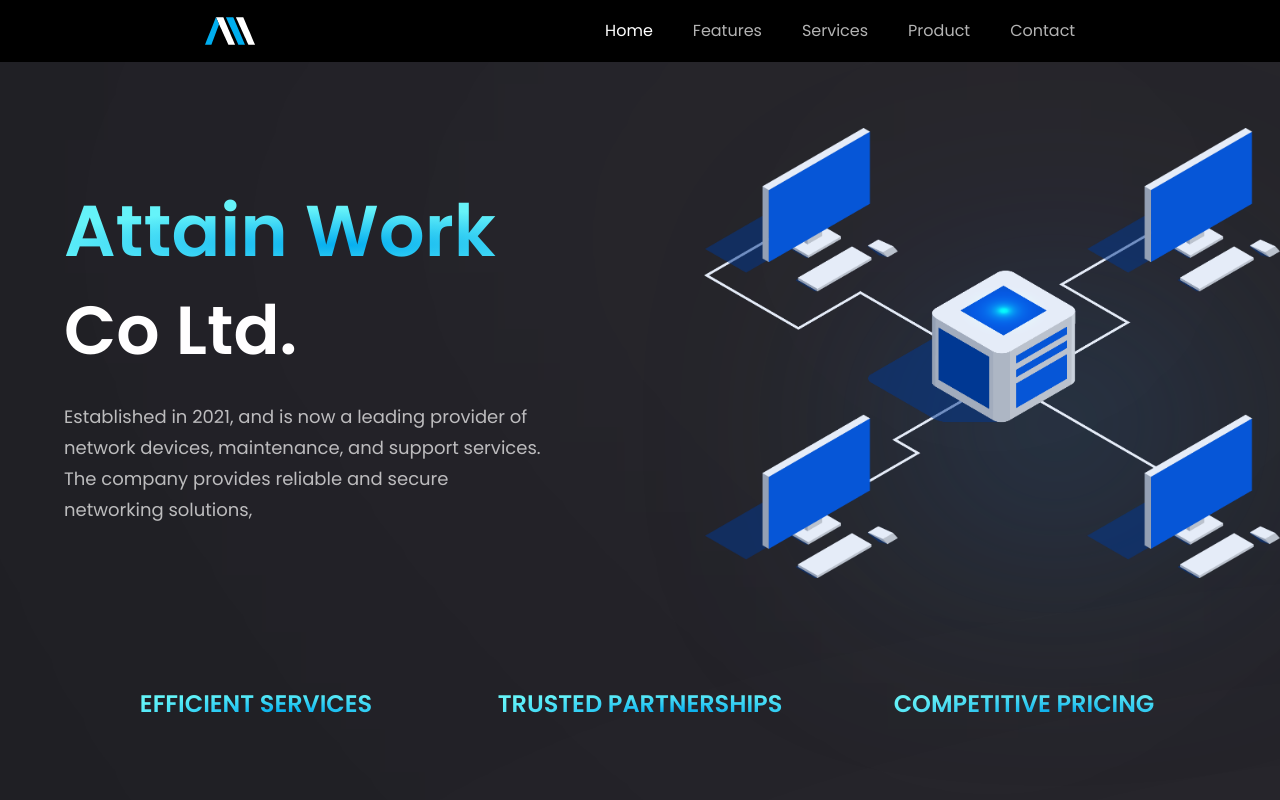
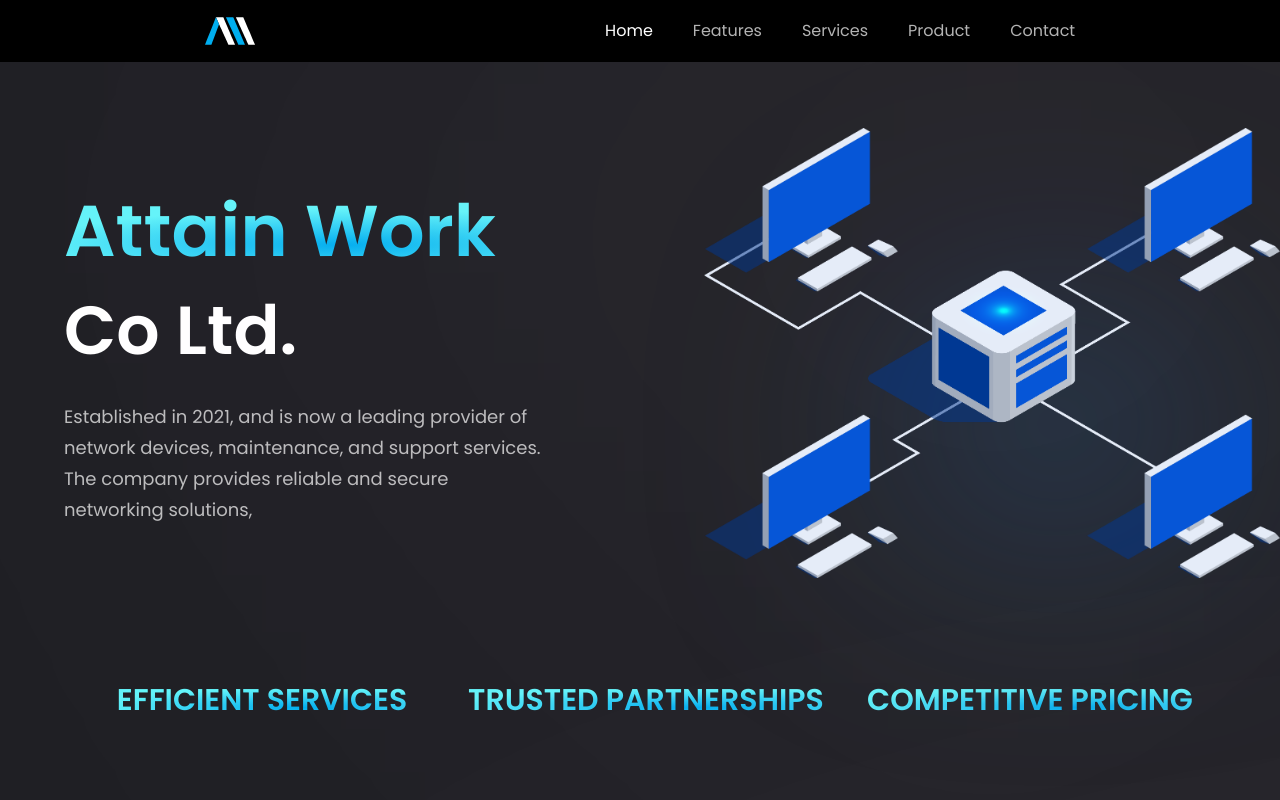
Before and after one commit to xuhme/Attain-Work, a React (Vite) app: page / in a window 1280 px wide. Shown: the top 800 px of the page. Built offline with nearby package versions, Linux system fonts and the light colour scheme.

Commit message:
change layout

```diff
--- a/src/components/Show.jsx
+++ b/src/components/Show.jsx
@@ -8,9 +8,9 @@
     {show.map((show) => (
       <div
         key={show.id}
-        className={`flex-1 flex justify-center items-center flex-row m-3 sm:ml-0 ml-10 text-center`}
+        className={`flex-1 flex justify-center items-center flex-row xs:px-0 px-7 py-2 text-center`}
       >
-        <h4 className="justify-center items-center font-poppins font-semibold xs:text-[24px] text-[18px] xs:leading-[54px] leading-[44px] text-gradient uppercase ml-3">
+        <h4 className="font-poppins font-semibold xs:text-[30px] text-[20px] xs:leading-[54px] leading-[44px] text-gradient uppercase ml-3">
           {show.title}
         </h4>
       </div>
```
Also changed, not shown: src/components/Feature.jsx (+5 -4 lines).
